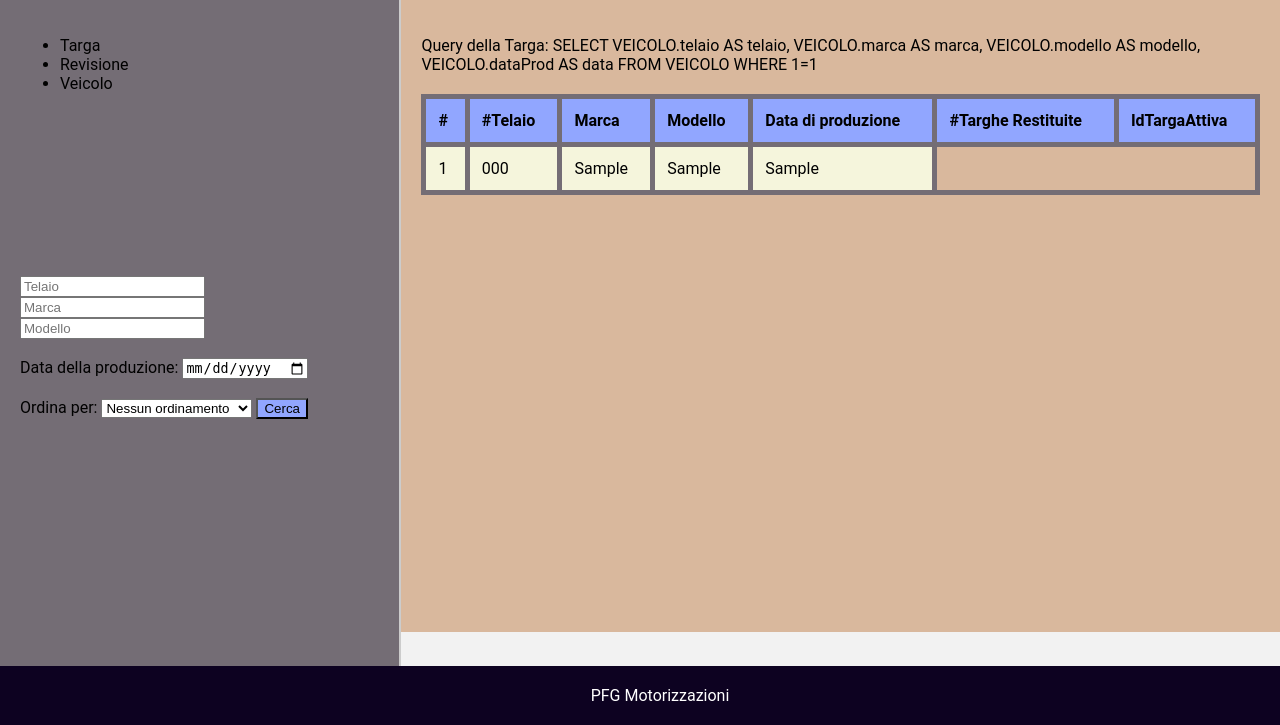
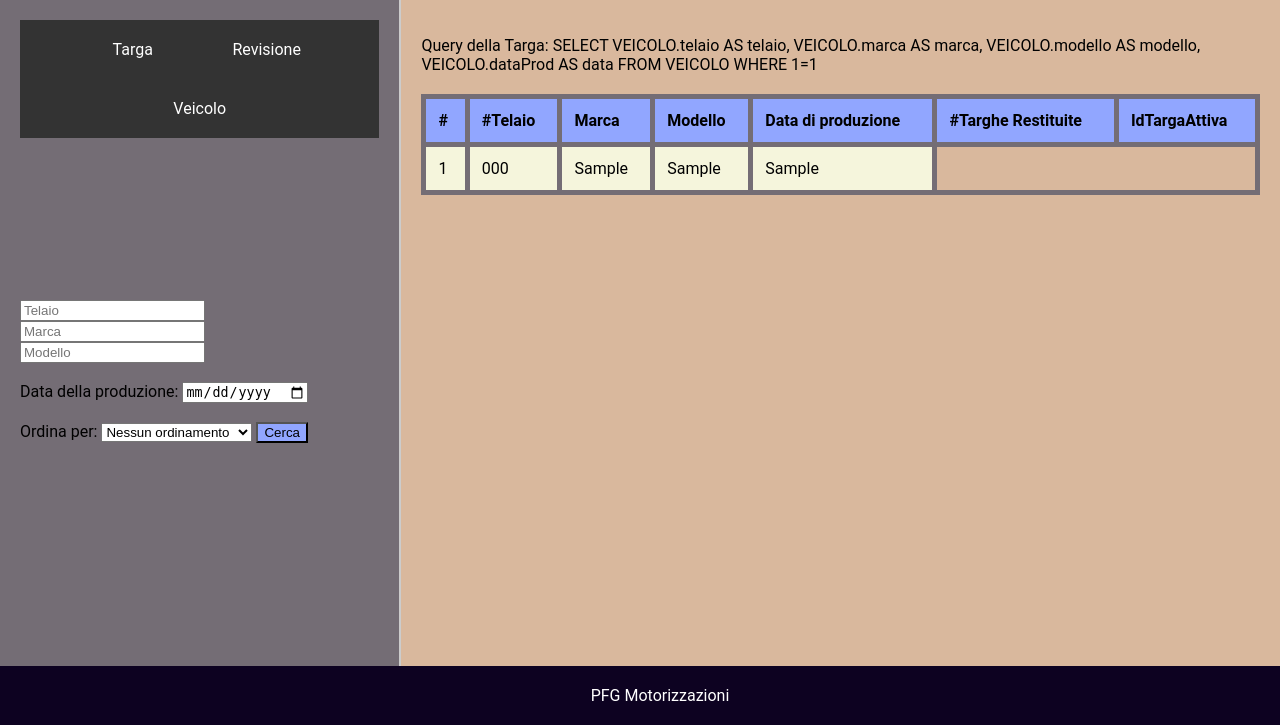
Before and after one commit to GabrieleMasinari27/ProgettoPW24_PFG, a PHP site: page /Html_php/veicolo.php in a window 1280 px wide. Shown: the part 75-800 px from the top of the page. Run offline with PHP 8.4, Linux system fonts and the light colour scheme; tables that the repository leaves empty or names only in its code hold one stand-in row (values such as "Sample post"); some libraries are stand-ins or nearby versions.

Commit message:
non sono risucito a fare nulla

```diff
--- a/Css/main_page.css
+++ b/Css/main_page.css
@@ -1,3 +1,34 @@
+/*Blocco css per il nav*/
+nav {
+  background-color: #333 ;
+}
+
+nav ul {
+  list-style-type: none;
+  padding: 0;
+  margin: 0;
+  text-align: center;
+}
+
+nav ul li {
+  display: inline;
+}
+
+nav ul li a {
+  display: inline-block;
+  padding: 20px 15px;
+  color:white;
+  text-decoration: none;
+  transition: background-color 0.3s;
+  width: 100px;
+}
+
+nav ul li a:hover {
+  background-color: #555;
+}
+/*blocco filtro*/
+
+
 /* Stili per il corpo della pagina */
 body {
   font-family: 'Roboto', sans-serif;
@@ -26,7 +57,7 @@ footer {
   color: white; /* Grigio scuro */
 }
 .nav{
-  height: 30vh;
+  height: 35vh;
 }
 .filtro{
     height: 42vh;
@@ -57,7 +88,7 @@ a {
 .risultato {
   width: 70%; /* Larghezza del 70% rispetto al contenitore */
   background-color: #d9b89D; /* Beige */
-  height: 74vh;
+  height: 80vh;
   padding: 20px;
   overflow: auto; /* Scorrimento verticale solo se necessario */
 }
```
Also changed, not shown: Html_php/index.html (renamed from Html_php/index.php, +8 -7 lines).
